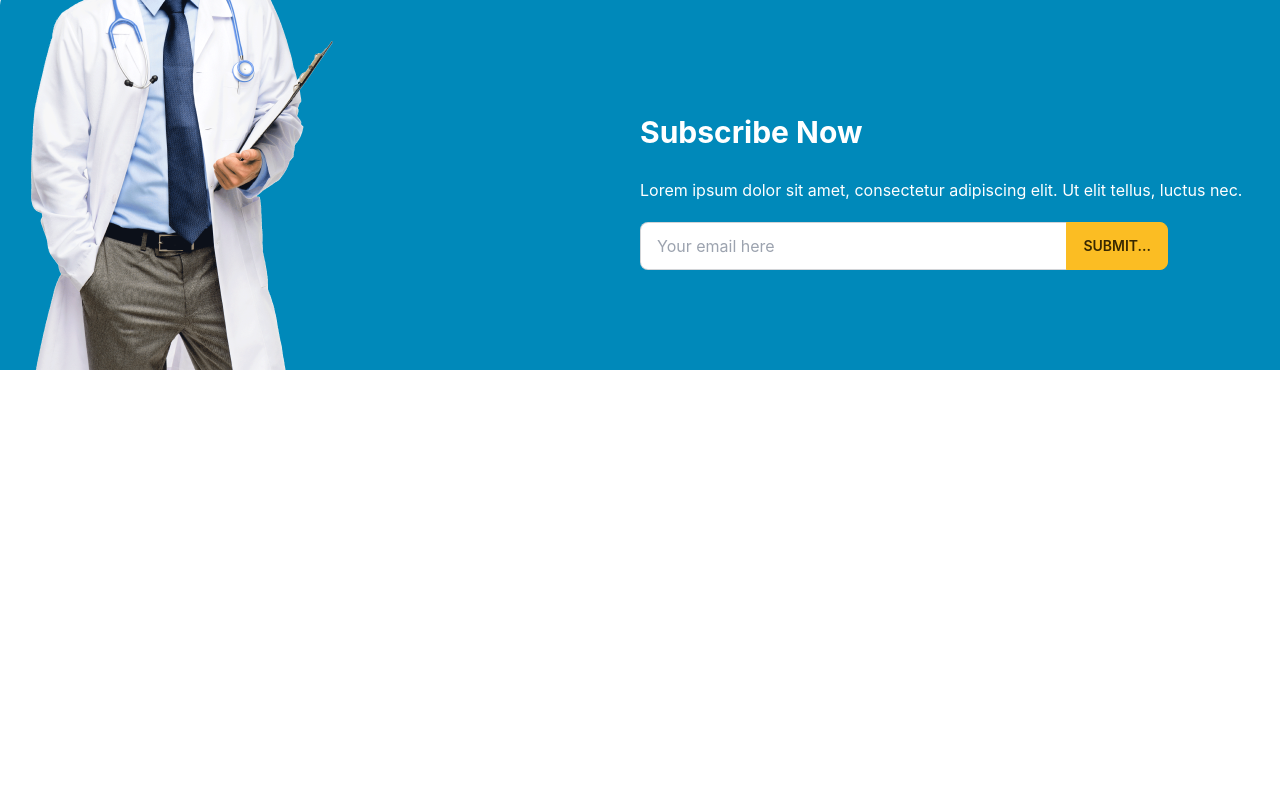
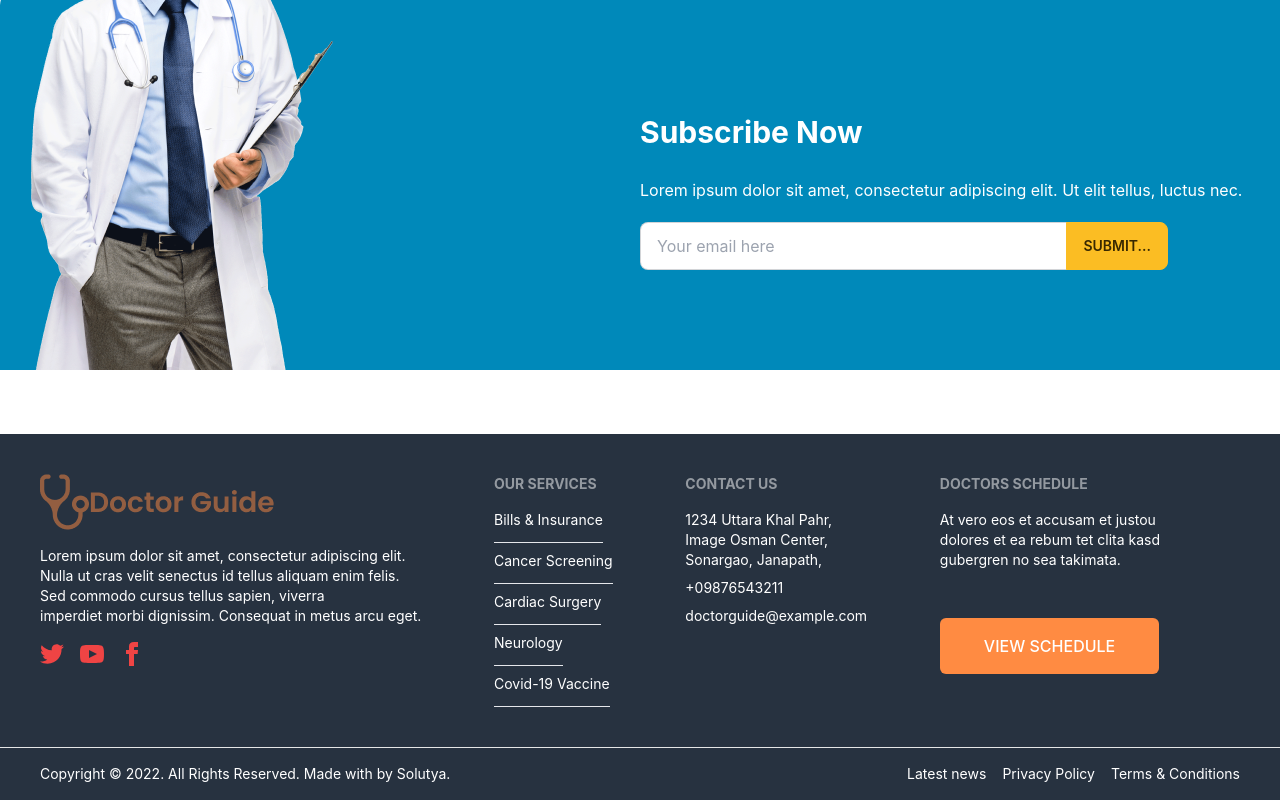
Before and after one commit to mohammad-al-amin-islam/landing-page-design, a React (Create React App) app: page / in a window 1280 px wide. Shown: the part 5291-6091 px from the top of the page. Before the commit the page ends 5689 px from the top, so only its background shows below. Built offline with nearby package versions, Linux system fonts and the light colour scheme.

Commit message:
footer added

```diff
--- a/src/pages/home/Home.js
+++ b/src/pages/home/Home.js
@@ -1,4 +1,5 @@
 import React from "react";
+import Footer from "../shared/Footer/Footer";
 import Navbar from "../shared/Navbar/Navbar";
 import AchievementArea from "./AchivementArea/AchievementArea";
 import Banner from "./Banner/Banner";
@@ -21,6 +22,7 @@ const Home = () => {
       <FeedbackArea></FeedbackArea>
       <Event></Event>
       <SubscribeArea></SubscribeArea>
+      <Footer></Footer>
     </div>
   );
 };
--- /dev/null
+++ b/src/pages/shared/Footer/Footer.js
@@ -0,0 +1,104 @@
+import React from "react";
+import logo from "../../../assets/Logo.png";
+import Button from "../../../components/reuseable/Button/Button";
+const Footer = () => {
+  return (
+    <div className="mt-16">
+      <footer
+        style={{ backgroundColor: "#273240" }}
+        className="footer p-10 text-white"
+      >
+        <div>
+          <span className="footer-title">
+            <img src={logo} alt="" />
+          </span>
+          <p className="mb-2">
+            Lorem ipsum dolor sit amet, consectetur adipiscing elit. <br />
+            Nulla ut cras velit senectus id tellus aliquam enim felis.
+            <br />
+            Sed commodo cursus tellus sapien, viverra <br /> imperdiet morbi
+            dignissim. Consequat in metus arcu eget.
+          </p>
+          <div className="grid grid-flow-col gap-4">
+            <a>
+              <svg
+                xmlns="http://www.w3.org/2000/svg"
+                width="24"
+                height="24"
+                viewBox="0 0 24 24"
+                className="fill-red-500"
+              >
+                <path d="M24 4.557c-.883.392-1.832.656-2.828.775 1.017-.609 1.798-1.574 2.165-2.724-.951.564-2.005.974-3.127 1.195-.897-.957-2.178-1.555-3.594-1.555-3.179 0-5.515 2.966-4.797 6.045-4.091-.205-7.719-2.165-10.148-5.144-1.29 2.213-.669 5.108 1.523 6.574-.806-.026-1.566-.247-2.229-.616-.054 2.281 1.581 4.415 3.949 4.89-.693.188-1.452.232-2.224.084.626 1.956 2.444 3.379 4.6 3.419-2.07 1.623-4.678 2.348-7.29 2.04 2.179 1.397 4.768 2.212 7.548 2.212 9.142 0 14.307-7.721 13.995-14.646.962-.695 1.797-1.562 2.457-2.549z"></path>
+              </svg>
+            </a>
+            <a>
+              <svg
+                xmlns="http://www.w3.org/2000/svg"
+                width="24"
+                height="24"
+                viewBox="0 0 24 24"
+                className="fill-red-500"
+              >
+                <path d="M19.615 3.184c-3.604-.246-11.631-.245-15.23 0-3.897.266-4.356 2.62-4.385 8.816.029 6.185.484 8.549 4.385 8.816 3.6.245 11.626.246 15.23 0 3.897-.266 4.356-2.62 4.385-8.816-.029-6.185-.484-8.549-4.385-8.816zm-10.615 12.816v-8l8 3.993-8 4.007z"></path>
+              </svg>
+            </a>
+            <a>
+              <svg
+                xmlns="http://www.w3.org/2000/svg"
+                width="24"
+                height="24"
+                viewBox="0 0 24 24"
+                className="fill-red-500"
+              >
+                <path d="M9 8h-3v4h3v12h5v-12h3.642l.358-4h-4v-1.667c0-.955.192-1.333 1.115-1.333h2.885v-5h-3.808c-3.596 0-5.192 1.583-5.192 4.615v3.385z"></path>
+              </svg>
+            </a>
+          </div>
+        </div>
+
+        <div>
+          <span className="footer-title">Our Services</span>
+          <a className="link link-hover border-b pb-3">Bills & Insurance</a>
+          <a className="link link-hover border-b pb-3">Cancer Screening</a>
+          <a className="link link-hover border-b pb-3">Cardiac Surgery</a>
+          <a className="link link-hover border-b pb-3">Neurology</a>
+          <a className="link link-hover border-b pb-3">Covid-19 Vaccine</a>
+        </div>
+        <div>
+          <span className="footer-title">Contact Us</span>
+          <a className="link link-hover">
+            1234 Uttara Khal Pahr, <br /> Image Osman Center, <br /> Sonargao,
+            Janapath,
+          </a>
+          <a className="link link-hover">+09876543211</a>
+          <a className="link link-hover">doctorguide@example.com</a>
+        </div>
+        <div>
+          <span className="footer-title">Doctors Schedule</span>
+          <p className="mb-10">
+            At vero eos et accusam et justou <br /> dolores et ea rebum tet
+            clita kasd <br /> gubergren no sea takimata.
+          </p>
+          <Button>View schedule</Button>
+        </div>
+      </footer>
+      <footer
+        style={{ backgroundColor: "#273240" }}
+        className="footer px-10 py-4 border-t text-white border-base-300"
+      >
+        <div className="items-center grid-flow-col">
+          <p>Copyright © 2022. All Rights Reserved. Made with by Solutya.</p>
+        </div>
+        <div className="md:place-self-center md:justify-self-end">
+          <div className="grid grid-flow-col gap-4">
+            <a className="link link-hover">Latest news</a>
+            <a className="link link-hover"> Privacy Policy</a>
+            <a className="link link-hover">Terms & Conditions</a>
+          </div>
+        </div>
+      </footer>
+    </div>
+  );
+};
+
+export default Footer;
```
